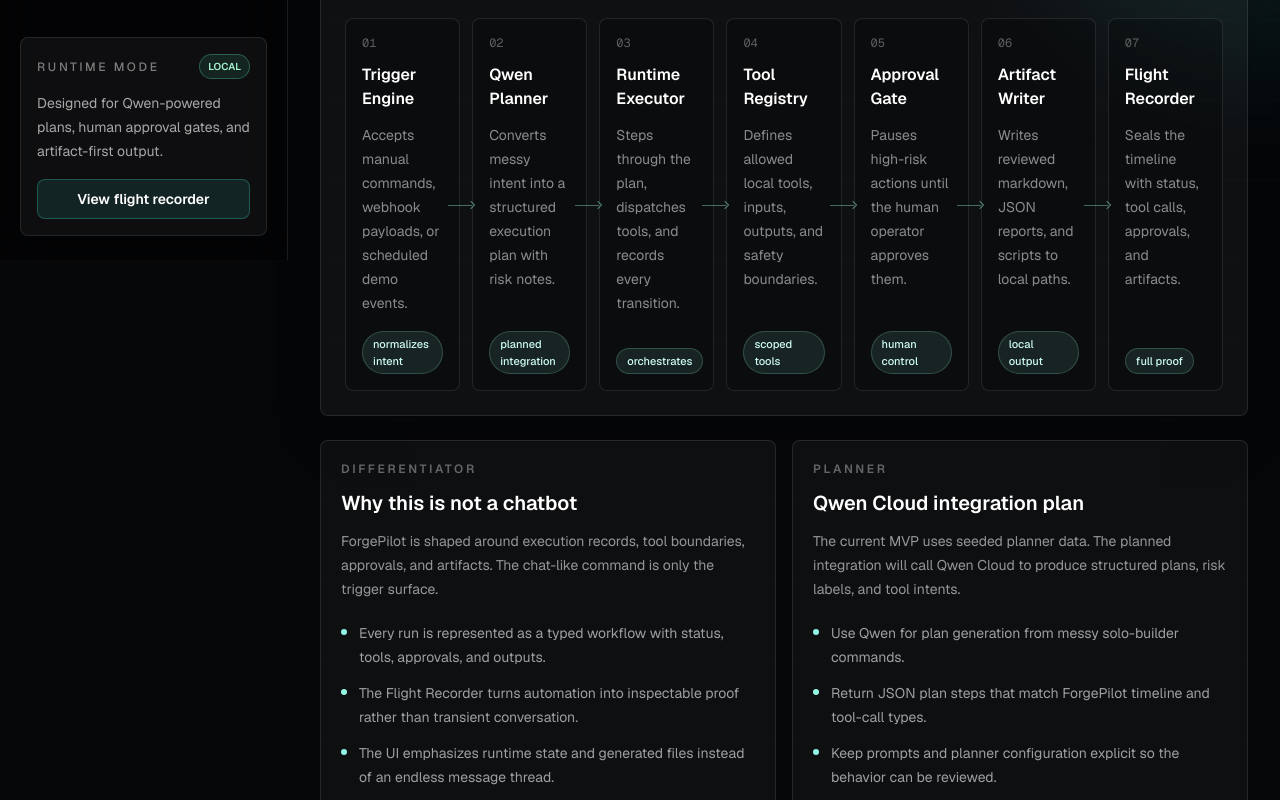
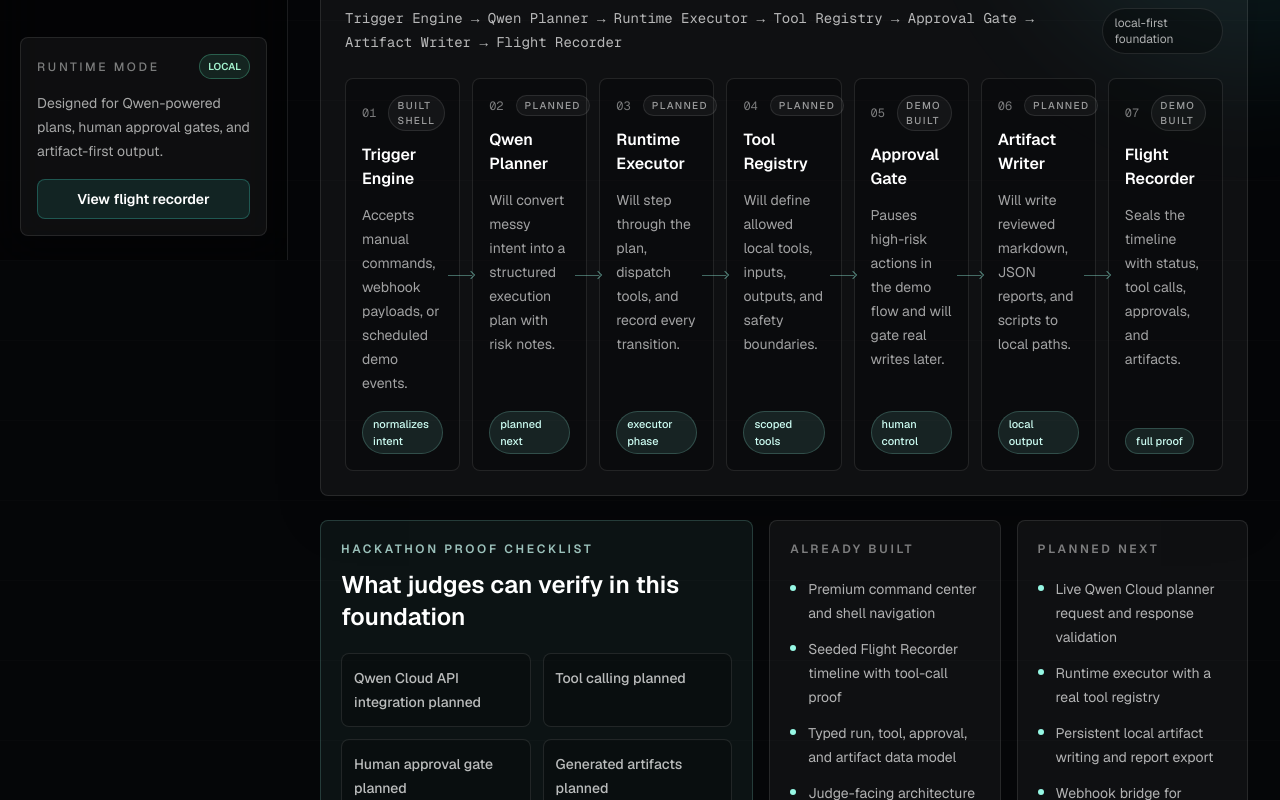
Before and after one commit to Jeevang1-epic/forgepilot-autopilot-runtime, a Next.js app: page /architecture in a window 1280 px wide. Shown: the part 540-1340 px from the top of the page. Built offline with nearby package versions, Linux system fonts and the light colour scheme.

Commit message:
feat: clarify architecture proof page

```diff
--- a/src/app/architecture/page.tsx
+++ b/src/app/architecture/page.tsx
@@ -19,7 +19,7 @@
     points: [
       "Use Qwen for plan generation from messy solo-builder commands.",
       "Return JSON plan steps that match ForgePilot timeline and tool-call types.",
-      "Keep prompts and planner configuration explicit so the behavior can be reviewed.",
+      "Keep planner configuration explicit so the behavior can be reviewed.",
     ],
   },
   {
@@ -64,6 +64,36 @@
   },
 ];
 
+const proofChecklist = [
+  "Qwen Cloud API integration planned",
+  "Tool calling planned",
+  "Human approval gate planned",
+  "Generated artifacts planned",
+  "Webhook trigger planned",
+  "Alibaba Cloud proof path planned",
+];
+
+const buildStatus = [
+  {
+    label: "Already built",
+    items: [
+      "Premium command center and shell navigation",
+      "Seeded Flight Recorder timeline with tool-call proof",
+      "Typed run, tool, approval, and artifact data model",
+      "Judge-facing architecture proof page",
+    ],
+  },
+  {
+    label: "Planned next",
+    items: [
+      "Live Qwen Cloud planner request and response validation",
+      "Runtime executor with a real tool registry",
+      "Persistent local artifact writing and report export",
+      "Webhook bridge for external trigger intake",
+    ],
+  },
+];
+
 export default function ArchitecturePage() {
   return (
     <div className="space-y-6">
@@ -74,7 +104,7 @@
         <h1 className="mt-3 max-w-4xl text-4xl font-semibold tracking-tight text-white sm:text-5xl">
           ForgePilot is an autopilot runtime foundation, not a dashboard skin.
         </h1>
-        <p className="mt-5 max-w-3xl text-base leading-7 text-white/60">
+        <p className="mt-5 max-w-3xl text-base leading-7 text-white/66">
           The architecture is built around a real automation loop: trigger, planner,
           tool execution, approval, artifact writing, and a Flight Recorder timeline
           that preserves proof of what happened.
@@ -82,6 +112,42 @@
       </section>
 
       <ArchitectureMap />
+
+      <section className="grid gap-4 xl:grid-cols-[0.95fr_1.05fr]">
+        <article className="rounded-lg border border-teal-200/18 bg-teal-200/[0.055] p-5">
+          <p className="text-xs font-semibold uppercase tracking-[0.22em] text-teal-100/75">
+            Hackathon Proof Checklist
+          </p>
+          <h2 className="mt-3 text-2xl font-semibold text-white">
+            What judges can verify in this foundation
+          </h2>
+          <div className="mt-5 grid gap-3 sm:grid-cols-2">
+            {proofChecklist.map((item) => (
+              <div key={item} className="rounded-lg border border-white/10 bg-black/25 p-3">
+                <p className="text-sm font-medium leading-6 text-white/72">{item}</p>
+              </div>
+            ))}
+          </div>
+        </article>
+
+        <div className="grid gap-4 md:grid-cols-2">
+          {buildStatus.map((group) => (
+            <article key={group.label} className="rounded-lg border border-white/10 bg-white/[0.045] p-5">
+              <p className="text-xs font-semibold uppercase tracking-[0.22em] text-white/46">
+                {group.label}
+              </p>
+              <div className="mt-5 space-y-3">
+                {group.items.map((item) => (
+                  <div key={item} className="flex gap-3">
+                    <span className="mt-2 h-1.5 w-1.5 shrink-0 rounded-full bg-teal-200" />
+                    <p className="text-sm leading-6 text-white/68">{item}</p>
+                  </div>
+                ))}
+              </div>
+            </article>
+          ))}
+        </div>
+      </section>
 
       <section className="grid gap-4 lg:grid-cols-2">
         {proofSections.map((section) => (
--- a/src/components/architecture/architecture-map.tsx
+++ b/src/components/architecture/architecture-map.tsx
@@ -3,36 +3,43 @@
     label: "Trigger Engine",
     description: "Accepts manual commands, webhook payloads, or scheduled demo events.",
     checkpoint: "normalizes intent",
+    state: "built shell",
   },
   {
     label: "Qwen Planner",
-    description: "Converts messy intent into a structured execution plan with risk notes.",
-    checkpoint: "planned integration",
+    description: "Will convert messy intent into a structured execution plan with risk notes.",
+    checkpoint: "planned next",
+    state: "planned",
   },
   {
     label: "Runtime Executor",
-    description: "Steps through the plan, dispatches tools, and records every transition.",
-    checkpoint: "orchestrates",
+    description: "Will step through the plan, dispatch tools, and record every transition.",
+    checkpoint: "executor phase",
+    state: "planned",
   },
   {
     label: "Tool Registry",
-    description: "Defines allowed local tools, inputs, outputs, and safety boundaries.",
+    description: "Will define allowed local tools, inputs, outputs, and safety boundaries.",
     checkpoint: "scoped tools",
+    state: "planned",
   },
   {
     label: "Approval Gate",
-    description: "Pauses high-risk actions until the human operator approves them.",
+    description: "Pauses high-risk actions in the demo flow and will gate real writes later.",
     checkpoint: "human control",
+    state: "demo built",
   },
   {
     label: "Artifact Writer",
-    description: "Writes reviewed markdown, JSON reports, and scripts to local paths.",
+    description: "Will write reviewed markdown, JSON reports, and scripts to local paths.",
     checkpoint: "local output",
+    state: "planned",
   },
   {
     label: "Flight Recorder",
     description: "Seals the timeline with status, tool calls, approvals, and artifacts.",
     checkpoint: "full proof",
+    state: "demo built",
   },
 ];
 
@@ -45,8 +52,11 @@
             Runtime Flow
           </p>
           <h2 className="mt-2 text-3xl font-semibold text-white">Trigger to proof, end to end</h2>
+          <p className="mt-3 max-w-4xl font-mono text-sm leading-6 text-white/70">
+            Trigger Engine → Qwen Planner → Runtime Executor → Tool Registry → Approval Gate → Artifact Writer → Flight Recorder
+          </p>
         </div>
-        <span className="w-fit rounded-full border border-white/10 bg-black/30 px-3 py-1.5 text-xs text-white/56">
+        <span className="w-fit rounded-full border border-white/10 bg-black/30 px-3 py-1.5 text-xs text-white/66">
           local-first foundation
         </span>
       </div>
@@ -54,10 +64,15 @@
       <div className="mt-6 grid gap-3 xl:grid-cols-7">
         {runtimeStages.map((stage, index) => (
           <div key={stage.label} className="relative">
-            <div className="flex h-full flex-col rounded-lg border border-white/10 bg-black/25 p-4">
-              <p className="font-mono text-xs text-white/34">{String(index + 1).padStart(2, "0")}</p>
+            <div className="flex h-full flex-col rounded-lg border border-white/10 bg-black/28 p-4">
+              <div className="flex items-center justify-between gap-3">
+                <p className="font-mono text-xs text-white/46">{String(index + 1).padStart(2, "0")}</p>
+                <span className="rounded-full border border-white/10 bg-white/[0.045] px-2 py-0.5 text-[10px] font-medium uppercase tracking-[0.14em] text-white/58">
+                  {stage.state}
+                </span>
+              </div>
               <h3 className="mt-3 text-base font-semibold text-white">{stage.label}</h3>
-              <p className="mt-3 flex-1 text-sm leading-6 text-white/52">{stage.description}</p>
+              <p className="mt-3 flex-1 text-sm leading-6 text-white/62">{stage.description}</p>
               <span className="mt-4 w-fit rounded-full border border-teal-200/20 bg-teal-200/10 px-2.5 py-1 text-[11px] font-medium text-teal-100">
                 {stage.checkpoint}
               </span>
--- a/src/components/architecture/proof-section.tsx
+++ b/src/components/architecture/proof-section.tsx
@@ -7,15 +7,15 @@
 
 export function ProofSection({ eyebrow, title, body, points }: ProofSectionProps) {
   return (
-    <article className="rounded-lg border border-white/10 bg-white/[0.04] p-5">
-      <p className="text-xs font-semibold uppercase tracking-[0.22em] text-white/36">{eyebrow}</p>
+    <article className="rounded-lg border border-white/10 bg-white/[0.045] p-5">
+      <p className="text-xs font-semibold uppercase tracking-[0.22em] text-white/46">{eyebrow}</p>
       <h3 className="mt-3 text-xl font-semibold text-white">{title}</h3>
-      <p className="mt-3 text-sm leading-6 text-white/56">{body}</p>
+      <p className="mt-3 text-sm leading-6 text-white/64">{body}</p>
       <div className="mt-5 space-y-3">
         {points.map((point) => (
           <div key={point} className="flex gap-3">
             <span className="mt-2 h-1.5 w-1.5 shrink-0 rounded-full bg-teal-200" />
-            <p className="text-sm leading-6 text-white/60">{point}</p>
+            <p className="text-sm leading-6 text-white/68">{point}</p>
           </div>
         ))}
       </div>
```
